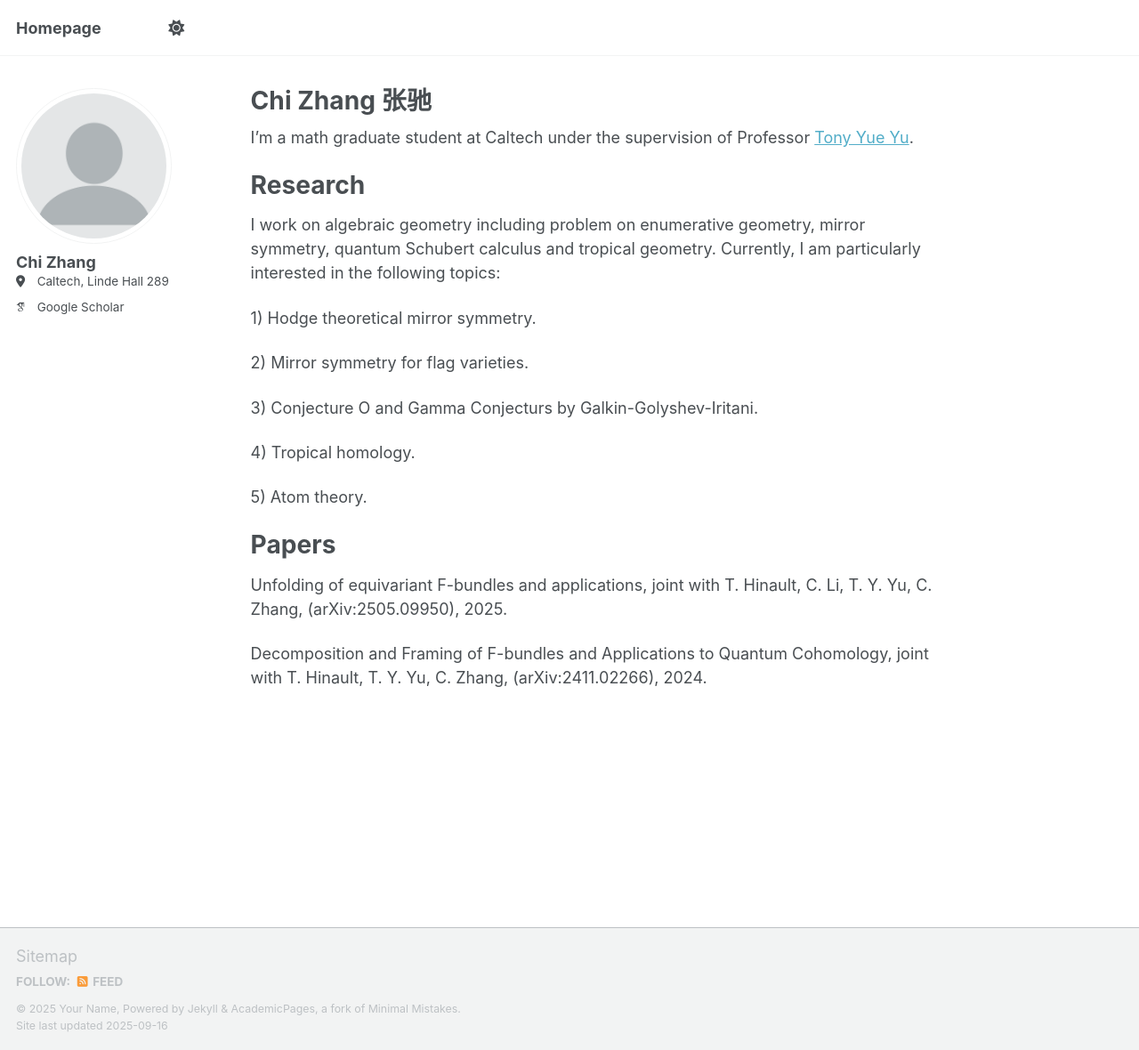
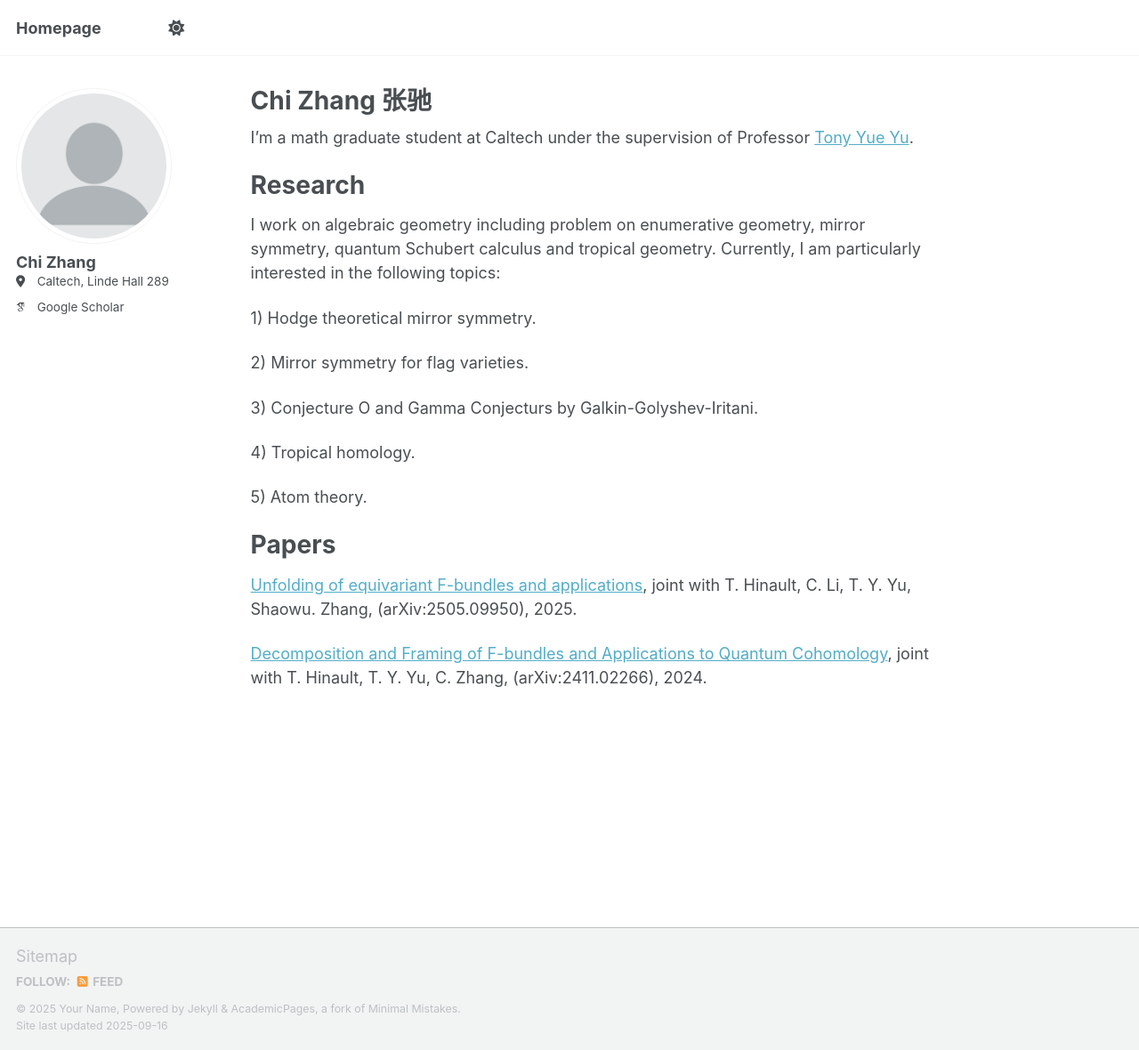
Before and after one commit to ChiZhang-math/ChiZhang-math.github.io, a Jekyll site: the page built from _pages/about.md, in a window 1280 px wide and 1180 px high. Shown: the whole window at 89% size. Built offline with Jekyll 4.4.1, drawn with Linux system fonts in a browser that asks for light colours; some web fonts are replaced; a script that is not in the unit is left out.

Commit message:
Update about.md

```diff
--- a/_pages/about.md
+++ b/_pages/about.md
@@ -26,6 +26,6 @@ I work on algebraic geometry including problem on enumerative geometry, mirror s
 
 Papers
 ======
-Unfolding of equivariant F-bundles and applications, joint with T. Hinault, C. Li, T. Y. Yu, C. Zhang, (arXiv:2505.09950), 2025.
+[Unfolding of equivariant F-bundles and applications]([https://www.arxiv.org/abs/2505.09950]), joint with T. Hinault, C. Li, T. Y. Yu, Shaowu. Zhang, (arXiv:2505.09950), 2025.
 
-Decomposition and Framing of F-bundles and Applications to Quantum Cohomology, joint with T. Hinault, T. Y. Yu, C. Zhang, (arXiv:2411.02266), 2024.
+[Decomposition and Framing of F-bundles and Applications to Quantum Cohomology]([[https://www.arxiv.org/abs/2505.09950](https://arxiv.org/abs/2411.02266)]), joint with T. Hinault, T. Y. Yu, C. Zhang, (arXiv:2411.02266), 2024.
```
